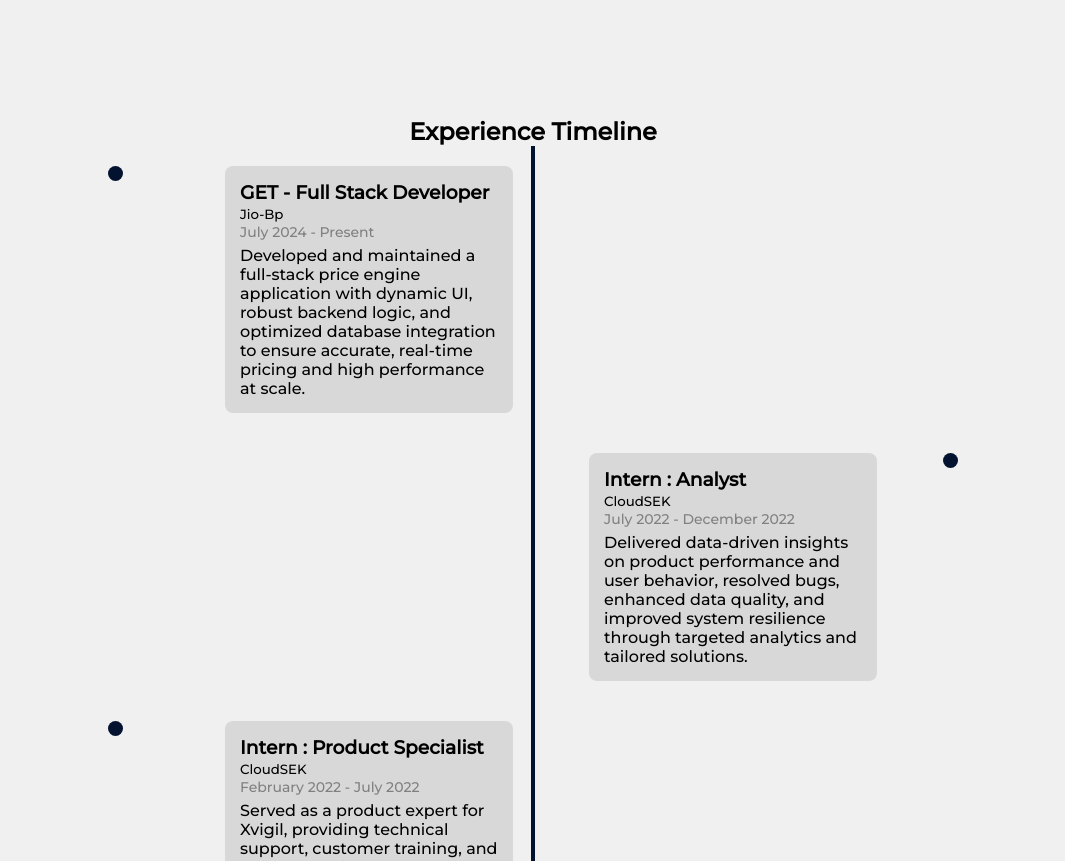
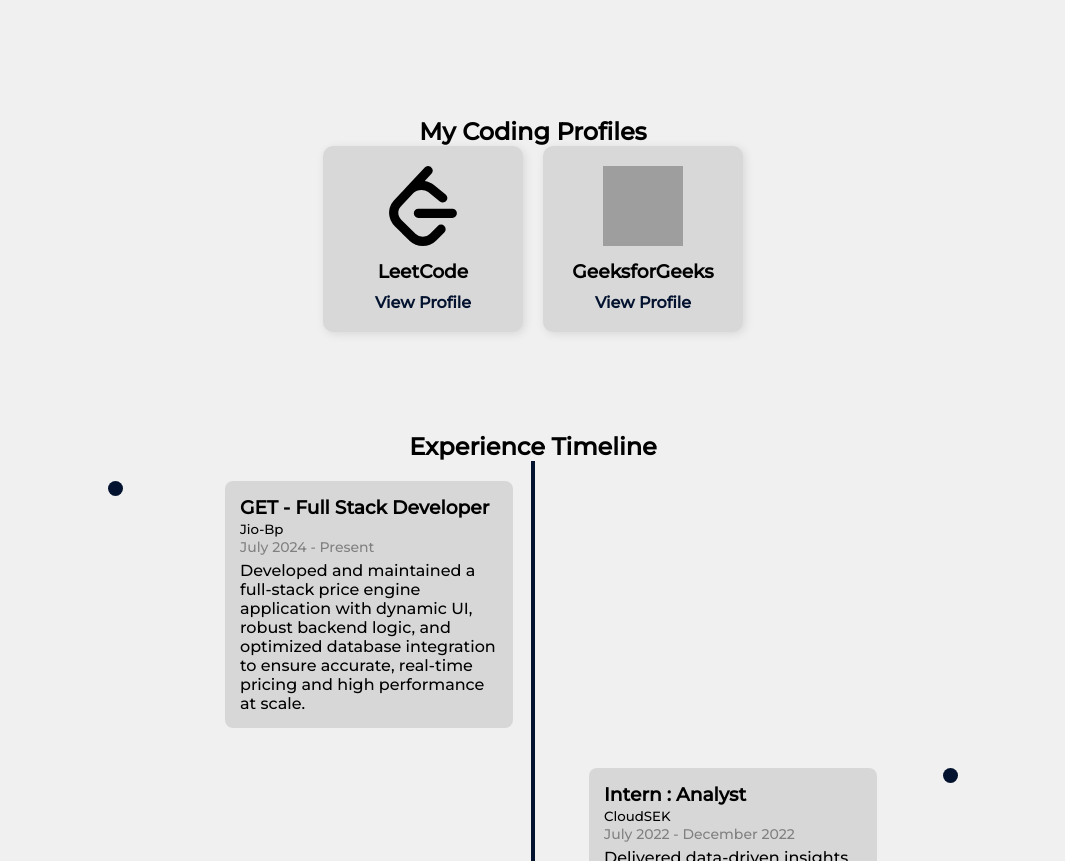
Before and after one commit to r1ddhi/portfoliowebsite, a plain HTML site: page index.html in a window 1280 px wide. Shown: the part 818-1679 px from the top of the page, without its empty margins (107-1172 px from the left). Drawn offline with nearby package versions, Linux system fonts and the light colour scheme; grey boxes are pictures that could not be loaded.

Commit message:
added coding profiles

```diff
--- a/index.html
+++ b/index.html
@@ -19,13 +19,13 @@
 <body>
   <header>
     <nav>
-      <div class="left">Riddhi's Portfolio</div>
+      <div> <a href="#" class="left">Riddhi's Portfolio</a></div>
       <div class="right">
         <div class="nav-links" id="navLinks">
           <ul>
             <li><a href="#experience">Experience</a></li>
             <li><a href="#projects">Projects</a></li>
-            <li><a href="#" onclick="toggleContact()">Contact Me</a></li>
+            <li><a href="#contact-section" onclick="toggleContact()">Contact Me</a></li>
           </ul>
         </div>
       </div>
@@ -89,6 +89,24 @@
         </div>
       </div>
     </section>
+    <section class="coding-profiles" id="coding-profiles">
+      <h1>My Coding Profiles</h1>
+      <div class="profiles-container">
+        <div class="profile-card">
+          <img src="icons/leetcode-svgrepo-com.svg" alt="LeetCode" class="profile-img" />
+          <h3>LeetCode</h3>
+          <a href="https://leetcode.com/u/4C0zGVJKKG/" target="_blank" class="profile-link">View Profile</a>
+        </div>
+
+        <div class="profile-card">
+          <img src="https://upload.wikimedia.org/wikipedia/commons/4/43/GeeksforGeeks.svg" alt="GeeksforGeeks" class="profile-img" />
+          <h3>GeeksforGeeks</h3>
+          <a href="https://www.geeksforgeeks.org/user/kumbhaniriduq7z/" target="_blank" class="profile-link">View Profile</a>
+        </div>
+
+      </div>
+    </section>
+
     <section class="experience" id="experience">
       <h1>Experience Timeline</h1>
       <div class="timeline">
--- a/style.css
+++ b/style.css
@@ -512,7 +512,71 @@ hr {
   color: var(--primary-bg);
 }
 
-/* Smooth transition on show/hide */
 #contact-section.hidden {
   display: none;
 }
+
+.coding-profiles {
+  text-align: center;
+  padding: 50px 0;
+  opacity: 0;
+  transform: translateY(30px);
+  animation: fadeInUp 1s ease-out forwards;
+  background: var(--primary-bg);
+  color: var(--text-color);
+}
+
+@keyframes fadeInUp {
+  from {
+    opacity: 0;
+    transform: translateY(30px);
+  }
+  to {
+    opacity: 1;
+    transform: translateY(0);
+  }
+}
+
+.profiles-container {
+  display: flex;
+  flex-wrap: wrap;
+  justify-content: center;
+  gap: 20px;
+}
+
+.profile-card {
+  background: var(--secondary-bg);
+  padding: 20px;
+  border-radius: 10px;
+  box-shadow: 2px 2px 10px rgba(0, 0, 0, 0.1);
+  text-align: center;
+  width: 200px;
+  transition: transform 0.3s ease-in-out, box-shadow 0.3s ease-in-out, background 0.3s ease;
+  color: var(--text-color);
+}
+
+.profile-card:hover {
+  transform: translateY(-8px);
+  box-shadow: 4px 4px 15px rgba(0, 0, 0, 0.2);
+  background: var(--hover-bg);
+}
+
+.profile-img {
+  width: 80px;
+  height: 80px;
+  margin-bottom: 10px;
+}
+
+.profile-link {
+  display: inline-block;
+  margin-top: 10px;
+  text-decoration: none;
+  color: var(--accent-color);
+  font-weight: bold;
+  transition: color 0.3s ease;
+}
+
+.profile-link:hover {
+  text-decoration: underline;
+  color: var(--typed-color);
+}
```
Also changed, not shown: icons/leetcode-svgrepo-com.svg (added).
